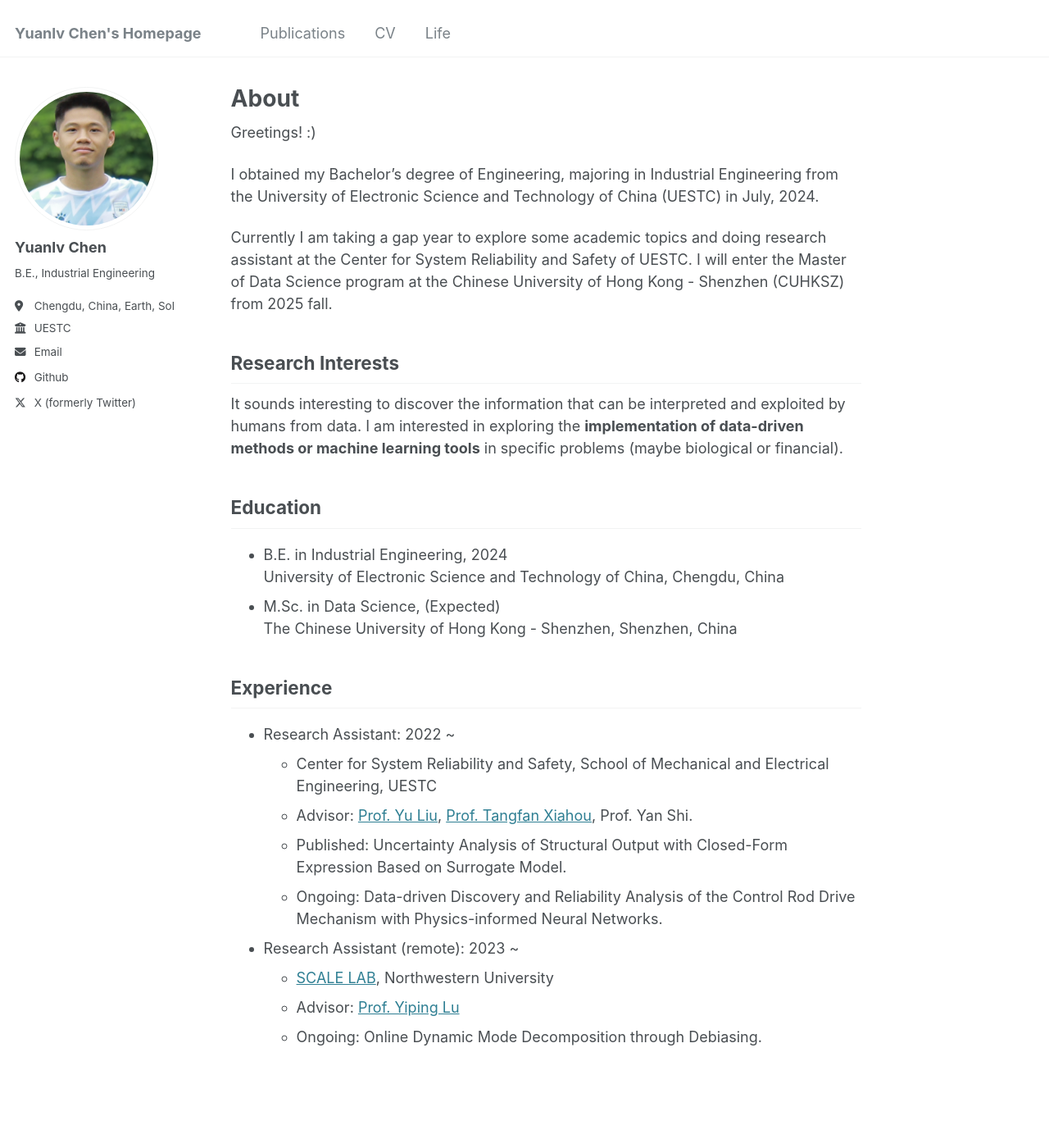
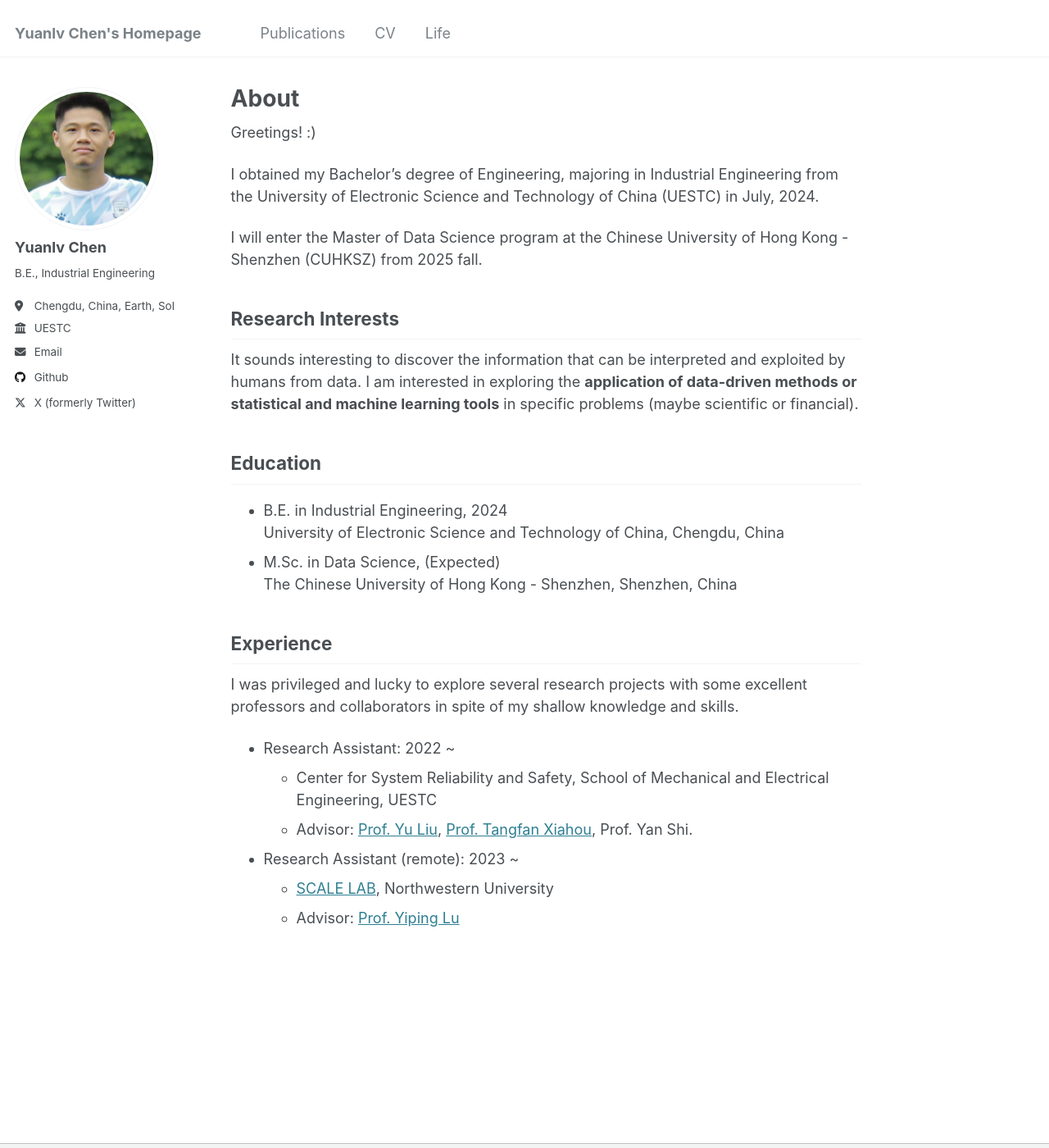
Before and after one commit to YLchen22/YLchen22.github.io, a Jekyll site: the page built from _pages/about.md, in a window 1280 px wide and 1400 px high. Shown: the whole window at 82% size. Built offline with Jekyll 4.4.1, drawn with Linux system fonts in a browser that asks for light colours.

Commit message:
Update about.md

```diff
--- a/_pages/about.md
+++ b/_pages/about.md
@@ -11,11 +11,11 @@ Greetings! :)
 
 I obtained my Bachelor's degree of Engineering, majoring in Industrial Engineering from the University of Electronic Science and Technology of China (UESTC) in July, 2024.
 
-Currently I am taking a gap year to explore some academic topics and doing research assistant at the Center for System Reliability and Safety of UESTC. I will enter the Master of Data Science program at the Chinese University of Hong Kong - Shenzhen (CUHKSZ) from 2025 fall.
+I will enter the Master of Data Science program at the Chinese University of Hong Kong - Shenzhen (CUHKSZ) from 2025 fall.
 
 Research Interests
 ------
-It sounds interesting to discover the information that can be interpreted and exploited by humans from data. I am interested in exploring the **implementation of data-driven methods or machine learning tools** in specific problems (maybe biological or financial).
+It sounds interesting to discover the information that can be interpreted and exploited by humans from data. I am interested in exploring the **application of data-driven methods or statistical and machine learning tools** in specific problems (maybe scientific or financial).
 
 Education
 ------
@@ -24,13 +24,12 @@ Education
 
 Experience
 ------
+I was privileged and lucky to explore several research projects with some excellent professors and collaborators in spite of my shallow knowledge and skills.
+
 * Research Assistant: 2022 ~
   * Center for System Reliability and Safety, School of Mechanical and Electrical Engineering, UESTC
   * Advisor: [Prof. Yu Liu](https://faculty.uestc.edu.cn/yuliu/en/index.htm), [Prof. Tangfan Xiahou](https://scholar.google.com/citations?user=iandqcUAAAAJ), Prof. Yan Shi.
-  * Published: Uncertainty Analysis of Structural Output with Closed-Form Expression Based on Surrogate Model.
-  * Ongoing: Data-driven Discovery and Reliability Analysis of the Control Rod Drive Mechanism with Physics-informed Neural Networks.
 
 * Research Assistant (remote): 2023 ~
   * [SCALE LAB](https://scale-lab-northwestern.github.io/), Northwestern University
   * Advisor: [Prof. Yiping Lu](https://2prime.github.io/)
-  * Ongoing: Online Dynamic Mode Decomposition through Debiasing.
```
